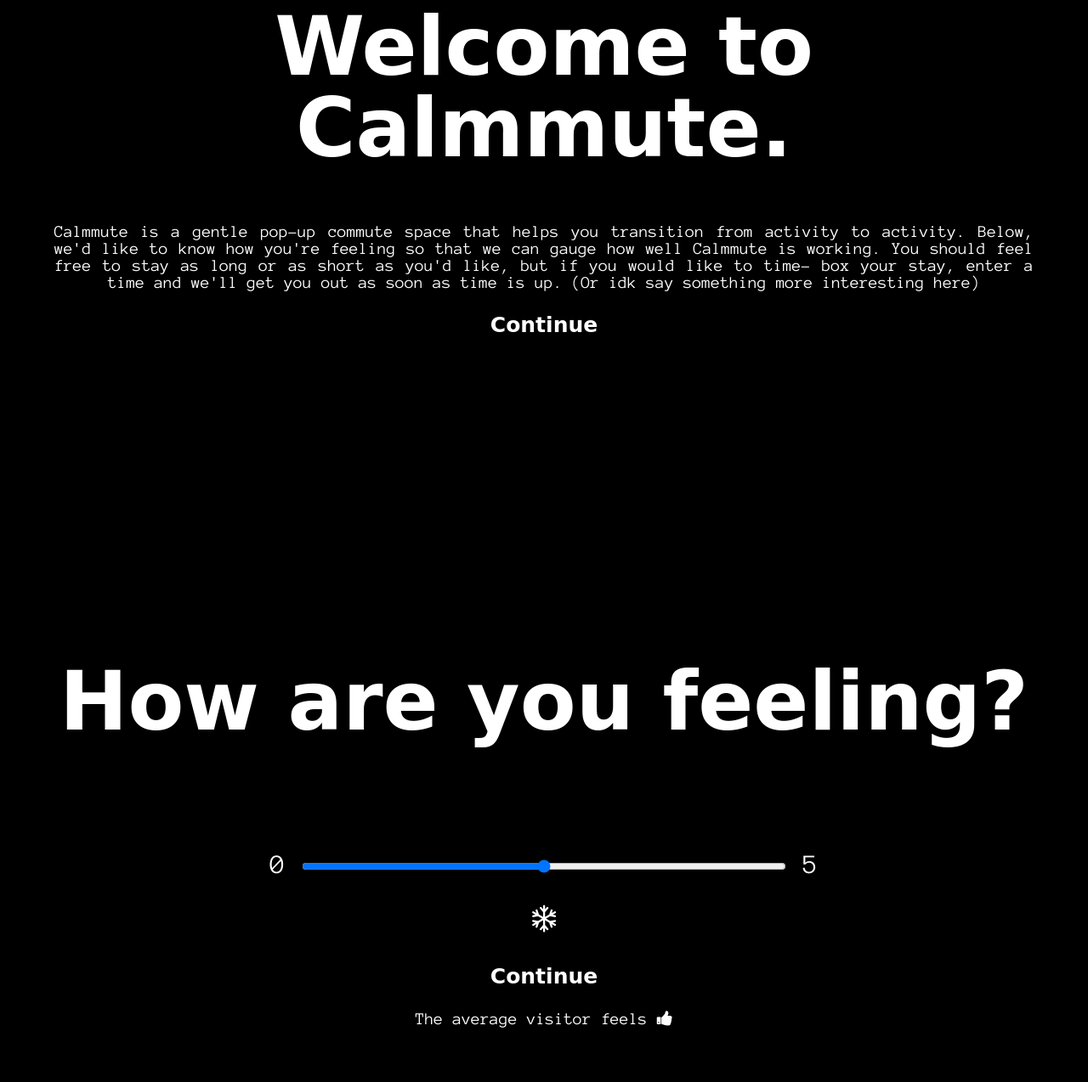
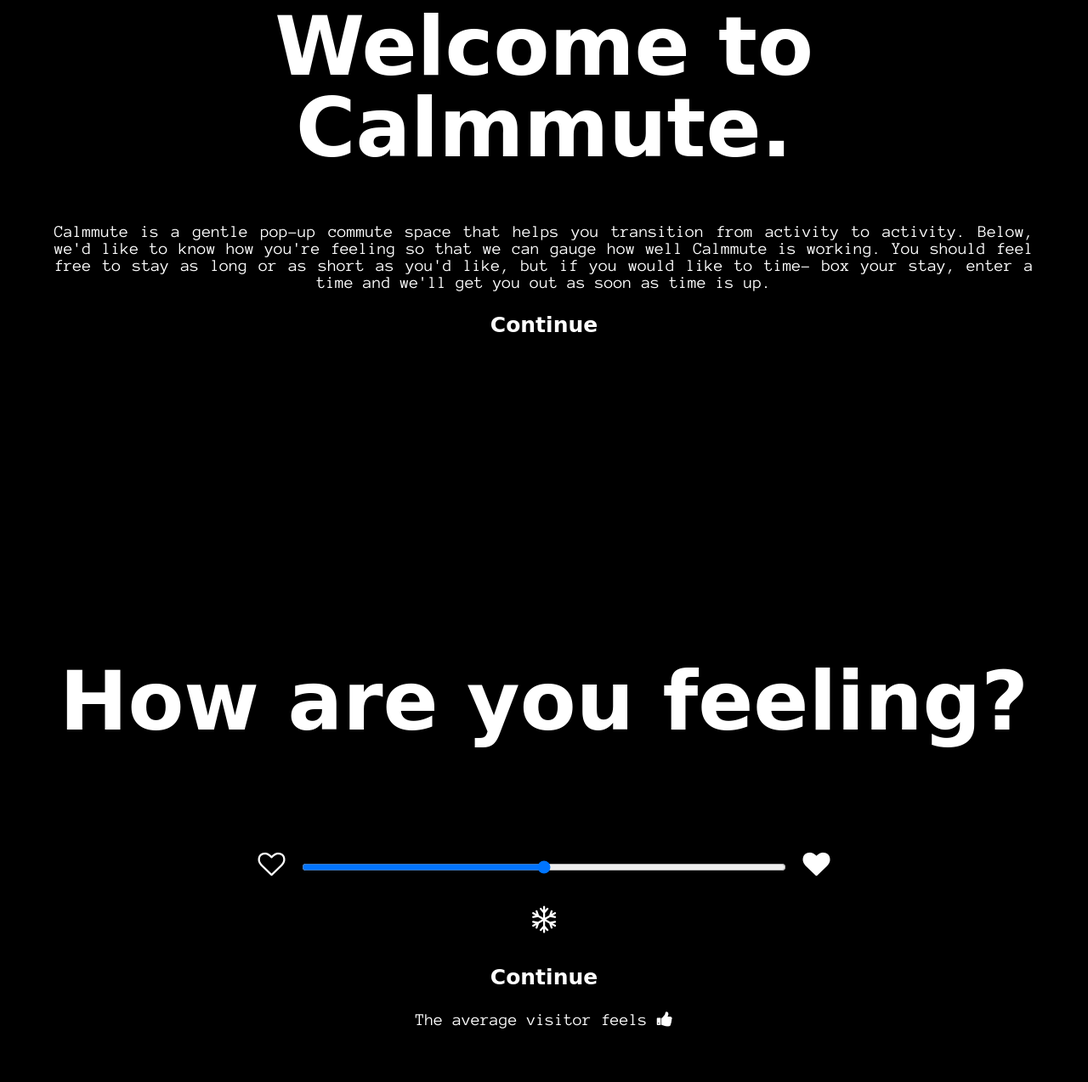
Before and after one commit to YehEmily/calmmute, a Flask app: page / in a window 1280 px wide. Shown: the part 292-1566 px from the top of the page at 85% size. Run offline with Flask 2, Linux system fonts and the light colour scheme; some libraries are stand-ins or nearby versions; some web fonts are replaced.

Commit message:
Last-minute cosmetic fixes

```diff
--- a/templates/calmmute.html
+++ b/templates/calmmute.html
@@ -31,7 +31,7 @@
 
 		<form method="POST">
 
-			<p>0 <input type="range" min="0.0" max="5.0" name="rating" value="2.5" step="0.1" onchange="showValue(this.value)"/> 5</p>
+			<p><i class='fa fa-heart-o'></i> <input type="range" min="0.0" max="5.0" name="rating" value="2.5" step="0.1" onchange="showValue(this.value)"/> <i class='fa fa-heart'></i></p>
 			<span style="font-size: 2em; color: white" id="range"><i class='fa fa-snowflake-o'></i></span><br/><br/><br/>
 			<button type="submit"><b>Submit Feedback</b></button>
 			<p style="font-size: 20px">The average visitor feels <span id="feedback">{{ feedback }}</span> after using Calmmute.</p><br/>
--- a/templates/index.html
+++ b/templates/index.html
@@ -15,8 +15,7 @@
 		<p class="center-justified" style="font-size: 20px">Calmmute is a gentle pop-up commute space that helps you transition from activity to activity.
 		Below, we'd like to know how you're feeling so that we can gauge how well Calmmute is working.
 		You should feel free to stay as long or as short as you'd like, but if you would like to time-
-		box your stay, enter a time and we'll get you out as soon as time is up.
-		(Or idk say something more interesting here)</p>
+		box your stay, enter a time and we'll get you out as soon as time is up.</p>
 
 		<button><b><a href="#feeling">Continue</a></b></button></center></div>
 
@@ -28,7 +27,7 @@
 		<br/><br/>
 
 		<form method="POST" action="/#time">
-			<p>0 <input type="range" min="0.0" max="5.0" name="mood" value="2.5" step="0.1" onchange="showValue(this.value)"/> 5</p>
+			<p><i class='fa fa-heart-o'></i> <input type="range" min="0.0" max="5.0" name="mood" value="2.5" step="0.1" onchange="showValue(this.value)"/> <i class='fa fa-heart'></i></p>
 
 			<span style="font-size: 2em; color: white" id="range"><i class='fa fa-snowflake-o'></i></span><br/><br/><br/>
 			<button type="submit"><b><a href="#time">Continue</a></b></button>
```
